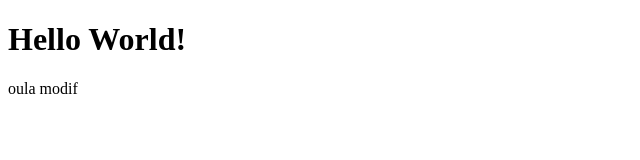
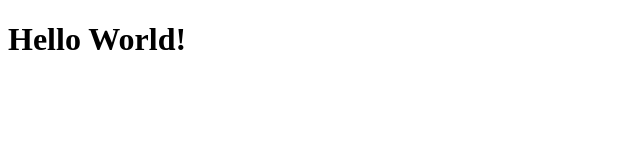
Before and after one commit to belzebuk/test2, a plain HTML site: page index.html in a window 1280 px wide. Shown: the full height of the page, 0-640 px from the left. Drawn offline with Linux system fonts and the light colour scheme.

Commit message:
qq modifs

```diff
--- a/index.html
+++ b/index.html
@@ -7,7 +7,6 @@
 <body>
 	<h1>Hello World!</h1>
 
-<p>oula modif</p>
 
 </body>
 </html>
```
